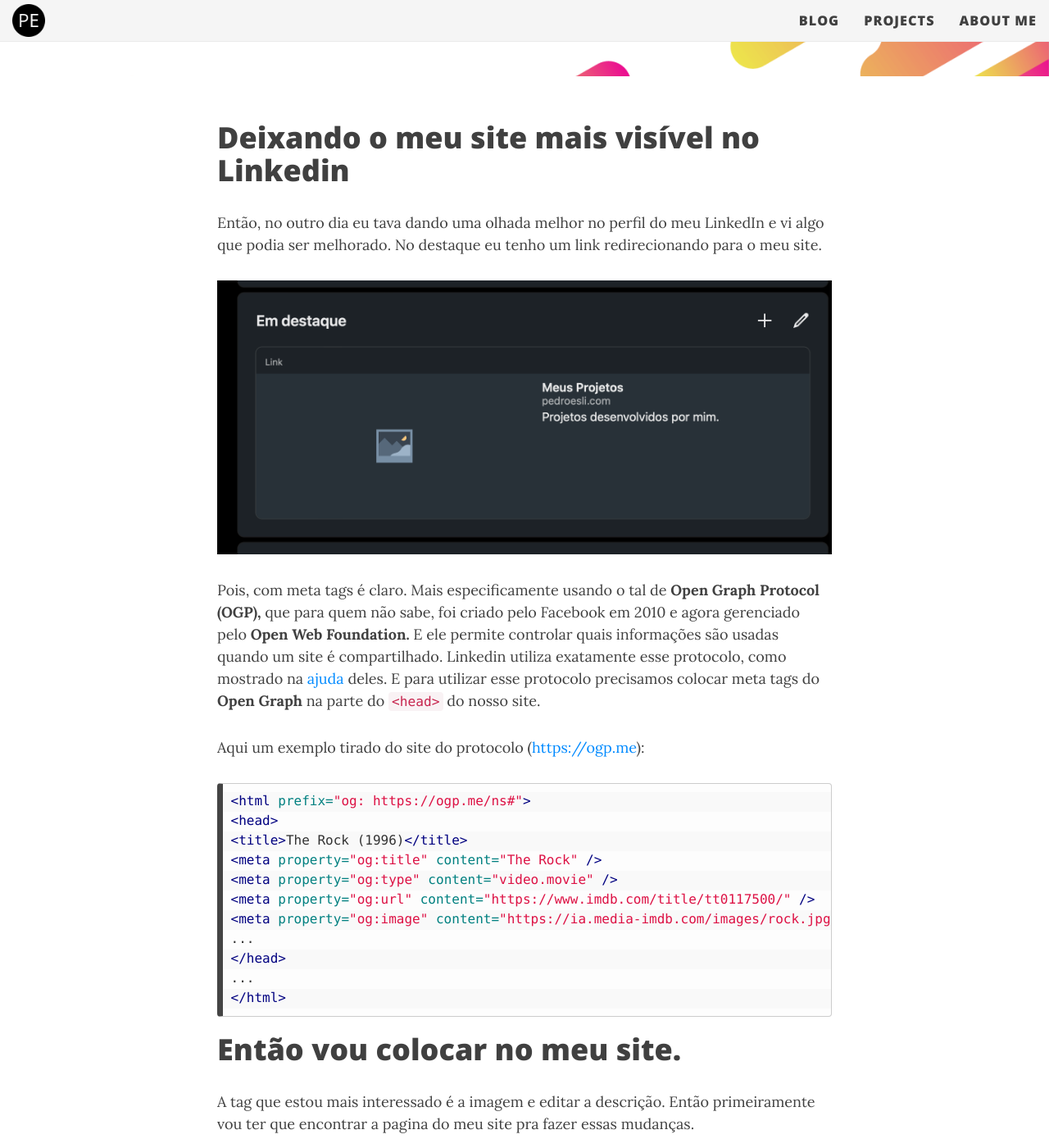
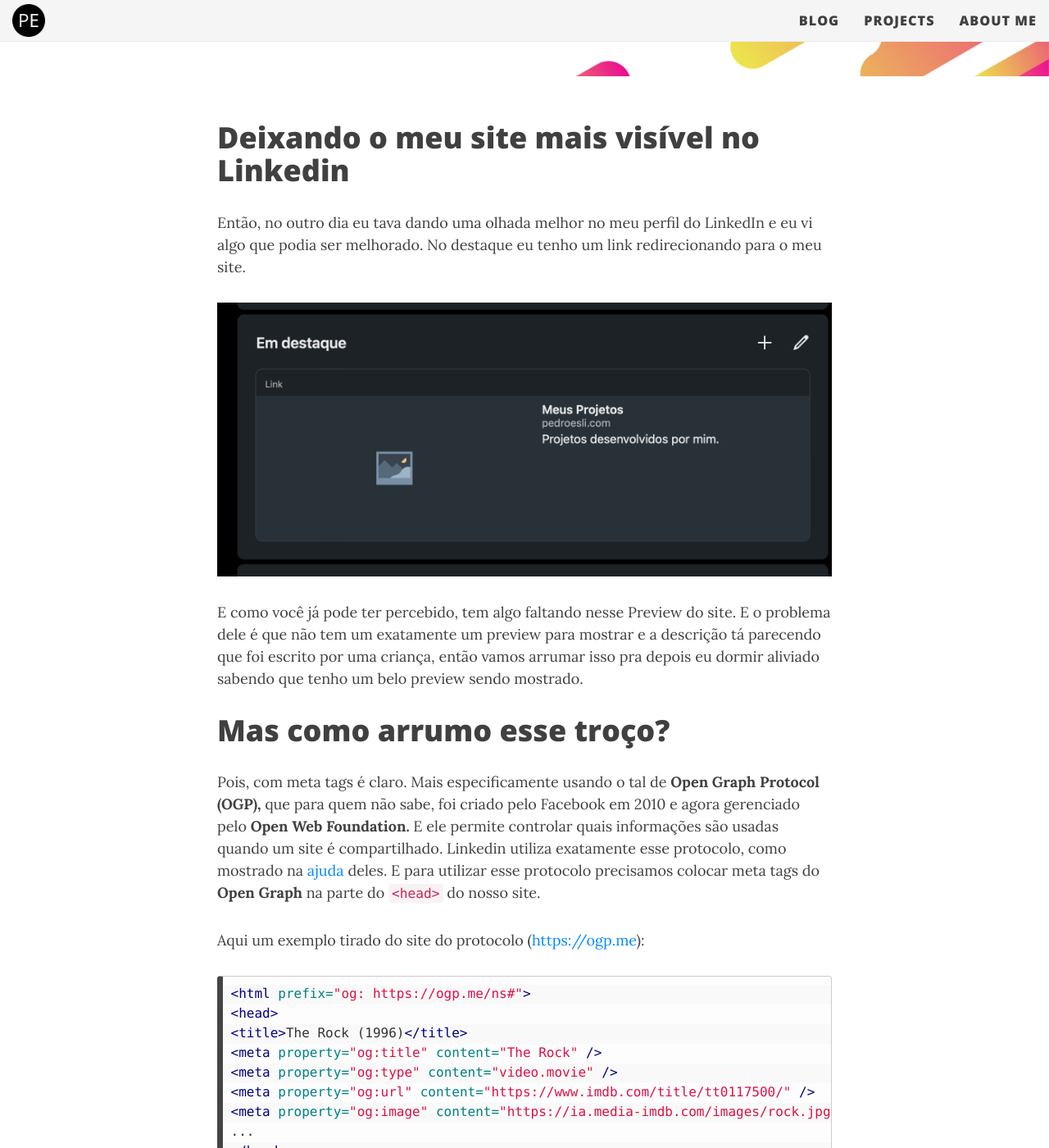
Before and after one commit to pedroesli/pedroesli.github.io, a Jekyll site: the page built from _posts/2021/2021-04-19-deixando-o-meu-site-mais-visivel-no-linkedin.md, in a window 1280 px wide and 1400 px high, scrolled down 493 px. Shown: the whole window at 82% size. Built offline with Jekyll 4.4.1, drawn with Linux system fonts in a browser that asks for light colours; nearby versions of some CDN libraries; comment, search, counter and statistics services are not loaded.

Commit message:
Update 2021-04-19-deixando-o-meu-site-mais-visivel-no-linkedin.md

```diff
--- a/_posts/2021/2021-04-19-deixando-o-meu-site-mais-visivel-no-linkedin.md
+++ b/_posts/2021/2021-04-19-deixando-o-meu-site-mais-visivel-no-linkedin.md
@@ -11,9 +11,13 @@
 
 # Deixando o meu site mais visível no Linkedin
 
-Então, no outro dia eu tava dando uma olhada melhor no perfil do meu LinkedIn e vi algo que podia ser melhorado. No destaque eu tenho um link redirecionando para o meu site.
+Então, no outro dia eu tava dando uma olhada melhor no meu perfil do LinkedIn e eu vi algo que podia ser melhorado. No destaque eu tenho um link redirecionando para o meu site.
 
 ![before update](/img/2021/april/before-update.png)
+
+E como você já pode ter percebido, tem algo faltando nesse Preview do site. E o problema dele é que não tem um exatamente um preview para mostrar e a descrição tá parecendo que foi escrito por uma criança, então vamos arrumar isso pra depois eu dormir aliviado sabendo que tenho um belo preview sendo mostrado.
+
+# Mas como arrumo esse troço?
 
 Pois, com meta tags é claro. Mais especificamente usando o tal de **Open Graph Protocol (OGP),** que para quem não sabe, foi criado pelo Facebook em 2010 e agora gerenciado pelo **Open Web Foundation.** E ele permite controlar quais informações são usadas quando um site é compartilhado. Linkedin utiliza exatamente esse protocolo, como mostrado na [ajuda](https://www.linkedin.com/help/linkedin/answer/a521928/making-your-website-shareable-on-linkedin?lang=en) deles. E para utilizar esse protocolo precisamos colocar meta tags do **Open Graph** na parte do `<head>` do nosso site.
 
```
